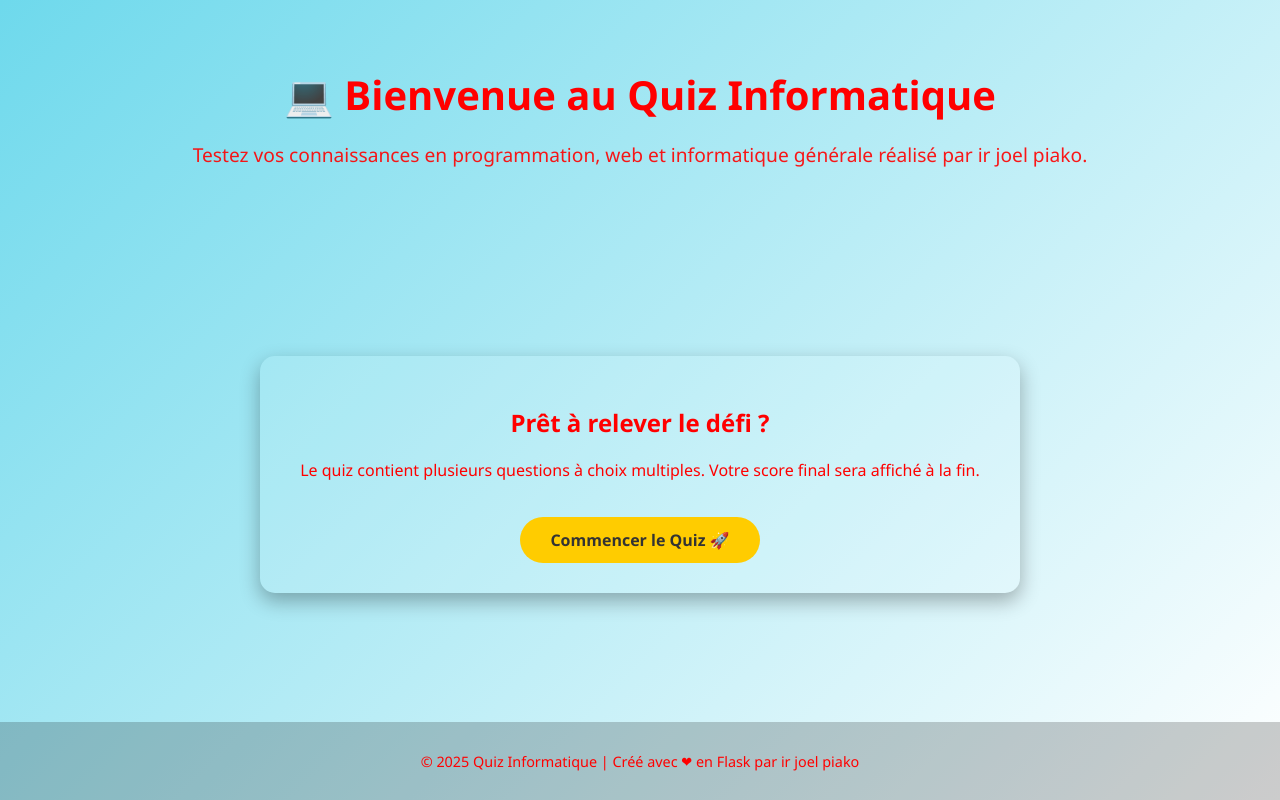
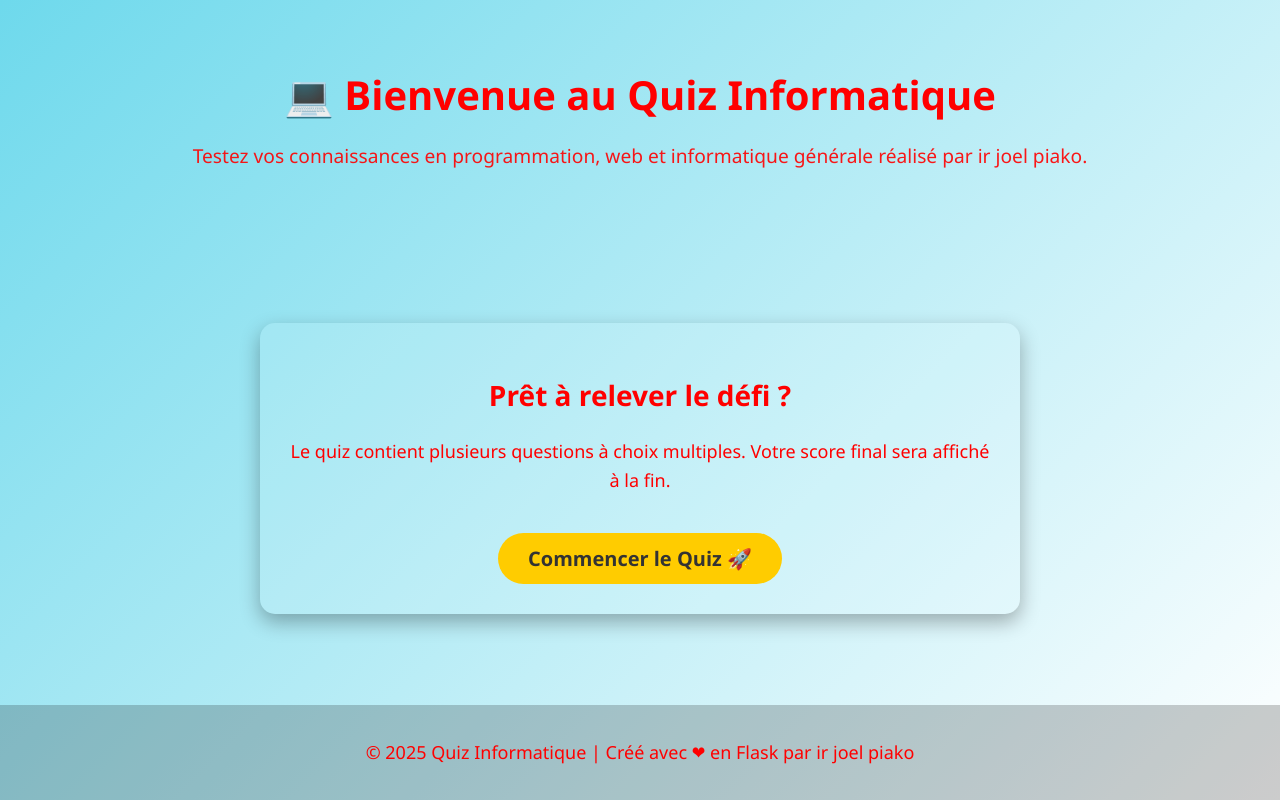
Before and after one commit to joel-piako5/joeformation, a Flask app: page /page in a window 1280 px wide. Run offline with Flask 3, Linux system fonts and the light colour scheme.

Commit message:
Update css.css

```diff
--- a/static/css.css
+++ b/static/css.css
@@ -4,6 +4,29 @@ body {
     background: linear-gradient(135deg, #6ed9ec, #fff);
     color: red;
 }
+/* Pour agrandir le titre principal */
+h1 {
+  font-size: 36px;
+  font-weight: bold;
+}
+
+/* Pour les sous-titres */
+h2, h3 {
+  font-size: 28px;
+}
+
+/* Pour les boutons */
+button, .btn {
+  font-size: 20px;
+  padding: 12px 24px;
+}
+
+/* Pour les paragraphes */
+p {
+  font-size: 18px;
+  line-height: 1.6;
+}
+
 .container { display: flex; flex-direction: column; min-height: 100vh; justify-content: space-between; }
 header { text-align: center; padding: 40px 20px; }
 header h1 { font-size: 2.5rem; margin-bottom: 10px; }
@@ -14,4 +37,5 @@ header p { font-size: 1.2rem; opacity: 0.9; }
 .btn:hover { background: #ffaa00; transform: scale(1.05); }
 footer { text-align: center; padding: 15px; font-size: 0.9rem; background: rgba(0,0,0,0.2); }
 .result-item { text-align: left; margin: 10px 0; padding: 10px; background: rgba(255,255,255,0.05); border-radius: 8px; }
+
 .result-item strong { color: #ffcc00; }
```
